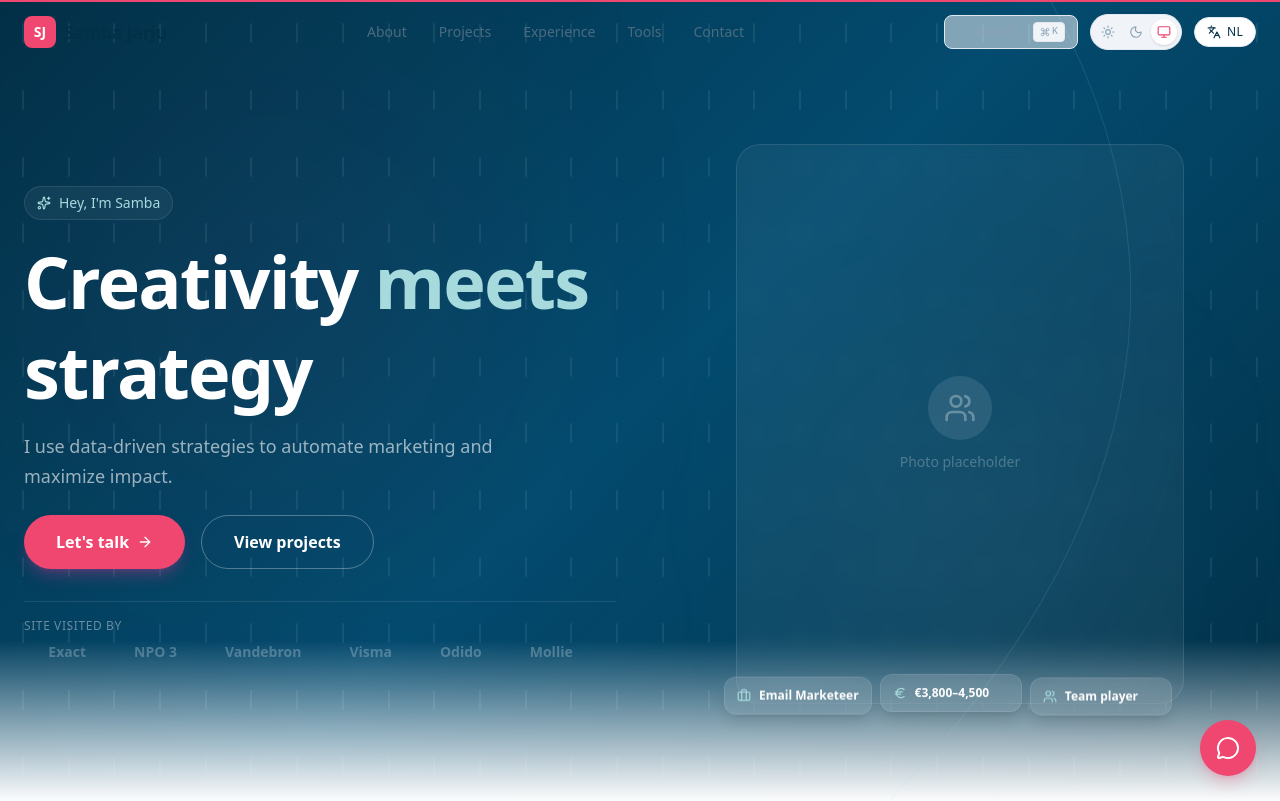
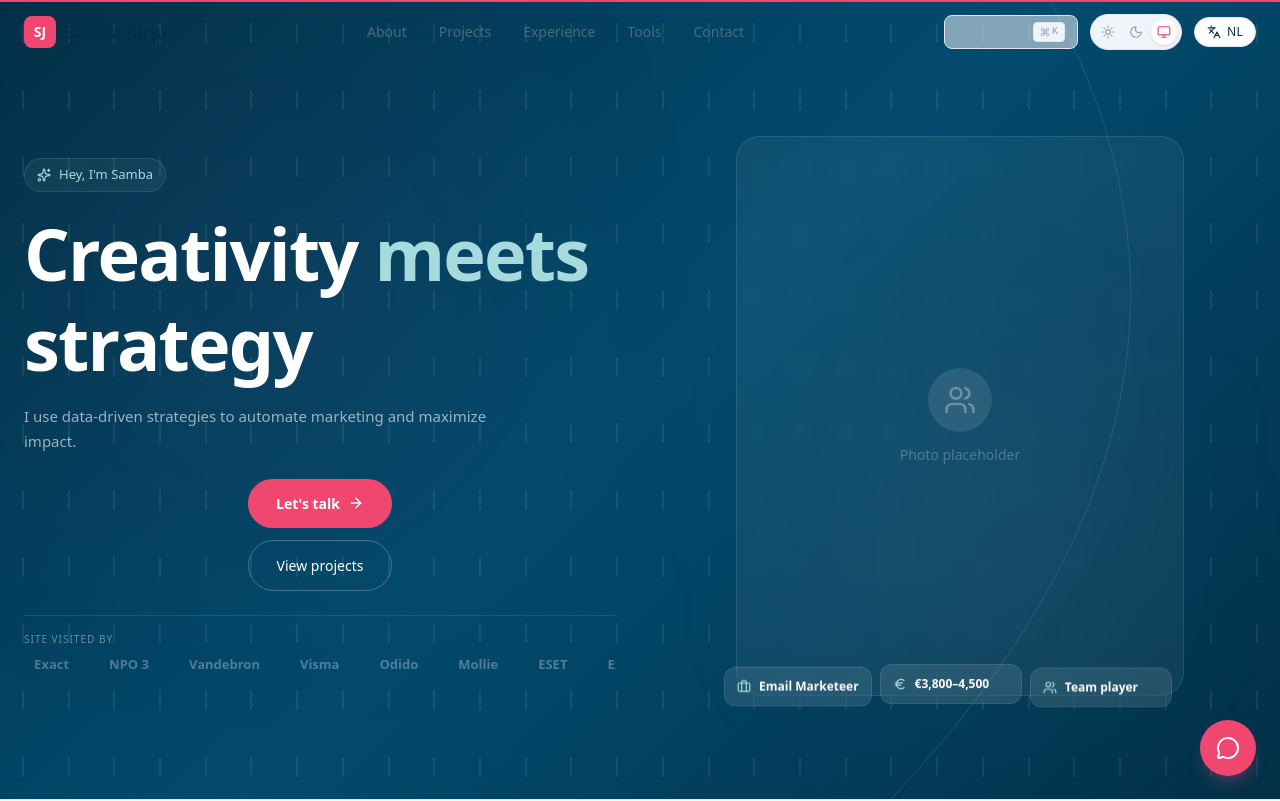
Before and after one commit to sambajarju2-png/sambajarju, a Next.js app: page /en in a window 1280 px wide. Shown: the top 801 px of the page. Built offline with nearby package versions, Linux system fonts and the light colour scheme.

Commit message:
nuclear fix: replace <a> with <button> for CTAs, 100% inline styles, remove gradient overlay

```diff
--- a/src/components/sections/hero.tsx
+++ b/src/components/sections/hero.tsx
@@ -56,26 +56,16 @@ const arcPaths = {
 };
 
 const allTools = [
-  { slug: 'react', color: '61DAFB' },
-  { slug: 'nextdotjs', color: 'ffffff' },
-  { slug: 'hubspot', color: 'FF7A59' },
-  { slug: 'supabase', color: '3FCF8E' },
-  { slug: 'figma', color: 'F24E1E' },
-  { slug: 'tailwindcss', color: '06B6D4' },
-  { slug: 'zapier', color: 'FF4F00' },
-  { slug: 'googleanalytics', color: 'E37400' },
-  { slug: 'salesforce', color: '00A1E0' },
-  { slug: 'resend', color: 'ffffff' },
-  { slug: 'semrush', color: 'FF642D' },
-  { slug: 'hotjar', color: 'FF3C00' },
-  { slug: 'typescript', color: '3178C6' },
-  { slug: 'postgresql', color: '4169E1' },
-  { slug: 'sanity', color: 'F03E2F' },
-  { slug: 'vercel', color: 'ffffff' },
-  { slug: 'make', color: '6D00CC' },
-  { slug: 'wordpress', color: '21759B' },
-  { slug: 'anthropic', color: 'D97757' },
-  { slug: 'googlegemini', color: '8E75B2' },
+  { slug: 'react', color: '61DAFB' }, { slug: 'nextdotjs', color: 'ffffff' },
+  { slug: 'hubspot', color: 'FF7A59' }, { slug: 'supabase', color: '3FCF8E' },
+  { slug: 'figma', color: 'F24E1E' }, { slug: 'tailwindcss', color: '06B6D4' },
+  { slug: 'zapier', color: 'FF4F00' }, { slug: 'googleanalytics', color: 'E37400' },
+  { slug: 'salesforce', color: '00A1E0' }, { slug: 'resend', color: 'ffffff' },
+  { slug: 'semrush', color: 'FF642D' }, { slug: 'hotjar', color: 'FF3C00' },
+  { slug: 'typescript', color: '3178C6' }, { slug: 'postgresql', color: '4169E1' },
+  { slug: 'sanity', color: 'F03E2F' }, { slug: 'vercel', color: 'ffffff' },
+  { slug: 'make', color: '6D00CC' }, { slug: 'wordpress', color: '21759B' },
+  { slug: 'anthropic', color: 'D97757' }, { slug: 'googlegemini', color: '8E75B2' },
 ];
 
 const FILING_COLS = 28;
@@ -99,38 +89,31 @@ export function Hero() {
     return () => window.removeEventListener('pointermove', onMove);
   }, [mouseX, mouseY]);
 
+  const scrollTo = (id: string) => {
+    document.getElementById(id)?.scrollIntoView({ behavior: 'smooth' });
+  };
+
   const companies = ['ESET', 'Exact', 'NPO 3', 'Vandebron', 'Visma', 'Odido', 'Mollie'];
 
   return (
-    <section ref={containerRef} className="relative overflow-hidden bg-background">
-      {/* Background */}
+    <section ref={containerRef} className="relative overflow-hidden">
+      {/* Background — no bottom gradient, clean edge */}
       <div className="absolute inset-0 pointer-events-none">
         <div className="absolute inset-0" style={{ background: 'var(--hero-gradient)' }} />
         <div className="absolute w-72 h-72 rounded-full blur-[140px]" style={{ background: 'rgba(239,71,111,0.12)', left: '10%', top: '20%' }} />
         <div className="absolute w-56 h-56 rounded-full blur-[120px]" style={{ background: 'rgba(167,218,220,0.1)', right: '15%', bottom: '20%' }} />
-        {/* Gradient fade — z-0 so it sits BEHIND the marquee text */}
-        <div className="absolute bottom-0 left-0 right-0 h-40 bg-gradient-to-t from-background to-transparent z-0" />
       </div>
 
-      {/* Magnetic Filings — full screen 1fr grid */}
+      {/* Magnetic Filings */}
       <div className="absolute inset-0 hidden lg:block pointer-events-none overflow-hidden z-[1]">
-        <div
-          className="w-full h-full opacity-50"
-          style={{
-            display: 'grid',
-            gridTemplateColumns: `repeat(${FILING_COLS}, 1fr)`,
-            gridTemplateRows: `repeat(${FILING_ROWS}, 1fr)`,
-            justifyItems: 'center',
-            alignItems: 'center',
-          }}
-        >
+        <div className="w-full h-full opacity-50" style={{ display: 'grid', gridTemplateColumns: `repeat(${FILING_COLS}, 1fr)`, gridTemplateRows: `repeat(${FILING_ROWS}, 1fr)`, justifyItems: 'center', alignItems: 'center' }}>
           {Array.from({ length: FILING_COUNT }).map((_, i) => (
             <Filing key={i} mouseX={mouseX} mouseY={mouseY} />
           ))}
         </div>
       </div>
 
-      {/* Orbital SVG — z-[15] above content glass card */}
+      {/* Orbital SVG */}
       <div className="absolute inset-0 hidden lg:block pointer-events-none z-[15]">
         <svg viewBox="0 0 1200 800" className="absolute inset-0 w-full h-full" preserveAspectRatio="xMidYMid slice">
           <path d={arcPaths[1]} fill="none" stroke="rgba(167,218,220,0.12)" strokeWidth="1" />
@@ -143,8 +126,6 @@ export function Hero() {
               <image href={`https://cdn.simpleicons.org/${tool.slug}/${tool.color}`} x="-10" y="-10" width="20" height="20" opacity="0.7" />
             </g>
           ))}
-          <circle r="2" fill="white" opacity="0.3"><animateMotion dur="18s" repeatCount="indefinite" path={arcPaths[1]} begin="-5s" /></circle>
-          <circle r="1.5" fill="#EF476F" opacity="0.4"><animateMotion dur="22s" repeatCount="indefinite" path={arcPaths[2]} begin="-12s" /></circle>
         </svg>
       </div>
 
@@ -160,39 +141,81 @@ export function Hero() {
               <h3 className="font-bold text-foreground">{selectedTool.name}</h3>
             </div>
             <p className="text-sm text-foreground-muted leading-relaxed">{selectedTool.usage}</p>
-            <a href="#tools" onClick={() => setSelectedTool(null)} className="inline-flex items-center gap-1 text-xs font-medium text-accent mt-3 hover:underline">See all tools <ArrowRight className="w-3 h-3" /></a>
           </motion.div>
         </div>
       )}
 
-      {/* Content — mobile: auto height, desktop: full viewport */}
-      <div className="relative z-10 w-full max-w-7xl mx-auto px-4 sm:px-6 flex flex-col justify-center min-h-[auto] lg:min-h-[100svh] pt-28 pb-12 lg:pt-[80px] lg:pb-[32px]">
+      {/* Content */}
+      <div className="relative z-10 w-full max-w-7xl mx-auto px-4 sm:px-6 flex flex-col justify-center min-h-[auto] lg:min-h-[100svh] pt-28 pb-16 lg:pt-[80px] lg:pb-[48px]">
         <div className="grid lg:grid-cols-2 gap-6 lg:gap-12 items-center w-full">
           <div>
-            <motion.div initial={{ opacity: 0, y: 20 }} animate={{ opacity: 1, y: 0 }} transition={{ type: 'spring', stiffness: 100, damping: 20 }} className="inline-flex items-center gap-2 px-3 py-1.5 rounded-full border border-white/10 bg-white/5 backdrop-blur-sm mb-4">
-              <Sparkles className="w-3.5 h-3.5" style={{ color: '#A7DADC' }} />
-              <span className="text-xs sm:text-sm font-medium" style={{ color: '#A7DADC' }}>{t('greeting')}</span>
+            <motion.div initial={{ opacity: 0, y: 20 }} animate={{ opacity: 1, y: 0 }} transition={{ type: 'spring', stiffness: 100, damping: 20 }} className="inline-flex items-center gap-2 px-3 py-1.5 rounded-full" style={{ border: '1px solid rgba(255,255,255,0.1)', background: 'rgba(255,255,255,0.05)' }}>
+              <Sparkles style={{ width: 14, height: 14, color: '#A7DADC' }} />
+              <span style={{ color: '#A7DADC', fontSize: 13, fontWeight: 500 }}>{t('greeting')}</span>
             </motion.div>
 
-            <motion.h1 initial={{ opacity: 0, y: 30 }} animate={{ opacity: 1, y: 0 }} transition={{ type: 'spring', stiffness: 80, damping: 18, delay: 0.1 }} className="text-3xl sm:text-4xl md:text-5xl lg:text-6xl xl:text-7xl font-extrabold leading-tight tracking-tight mb-4">
+            <motion.h1 initial={{ opacity: 0, y: 30 }} animate={{ opacity: 1, y: 0 }} transition={{ type: 'spring', stiffness: 80, damping: 18, delay: 0.1 }} className="text-3xl sm:text-4xl md:text-5xl lg:text-6xl xl:text-7xl font-extrabold leading-tight tracking-tight mt-4 mb-4">
               {t('title').split(' ').map((word: string, i: number) => (
                 <span key={i} style={{ color: i === 1 ? '#A7DADC' : '#ffffff' }}>{word}{' '}</span>
               ))}
             </motion.h1>
 
-            <motion.p initial={{ opacity: 0, y: 20 }} animate={{ opacity: 1, y: 0 }} transition={{ type: 'spring', stiffness: 100, damping: 20, delay: 0.3 }} className="text-sm sm:text-base lg:text-lg leading-relaxed mb-6 max-w-lg" style={{ color: 'rgba(255,255,255,0.6)' }}>
+            <motion.p initial={{ opacity: 0, y: 20 }} animate={{ opacity: 1, y: 0 }} transition={{ type: 'spring', stiffness: 100, damping: 20, delay: 0.3 }} style={{ color: 'rgba(255,255,255,0.6)', fontSize: 15, lineHeight: 1.7, maxWidth: 480, marginBottom: 24 }}>
               {t('subtitle')}
             </motion.p>
 
-            {/* CTAs — brute-forced with Tailwind, no external CSS classes */}
-            <motion.div initial={{ opacity: 0, y: 20 }} animate={{ opacity: 1, y: 0 }} transition={{ type: 'spring', stiffness: 100, damping: 20, delay: 0.4 }} className="flex flex-col sm:flex-row gap-4 w-full sm:w-auto mb-8">
-              <a href="#contact" className="group flex items-center justify-center gap-2 w-full sm:w-auto px-8 py-3.5 rounded-full bg-[#EF476F] hover:bg-[#d83c5f] transition-colors shadow-lg shadow-pink-500/25">
-                <span className="text-white font-semibold shrink-0">{t('cta_primary')}</span>
-                <ArrowRight className="text-white w-4 h-4 shrink-0 transition-transform group-hover:translate-x-1" />
-              </a>
-              <a href="#projects" className="group flex items-center justify-center gap-2 w-full sm:w-auto px-8 py-3.5 rounded-full border border-white/30 hover:border-white hover:bg-white/10 transition-all">
-                <span className="text-white font-semibold shrink-0">{t('cta_secondary')}</span>
-              </a>
+            {/*
+              NUCLEAR FIX: Using <button> instead of <a>.
+              Every <a> tag attempt has failed on mobile Safari.
+              <button> elements don't inherit anchor-specific browser resets.
+              ALL styling via inline style — zero Tailwind color classes.
+            */}
+            <motion.div initial={{ opacity: 0, y: 20 }} animate={{ opacity: 1, y: 0 }} transition={{ type: 'spring', stiffness: 100, damping: 20, delay: 0.4 }} style={{ display: 'flex', flexDirection: 'column', gap: 12, marginBottom: 24 }} className="sm:flex-row sm:items-center">
+              <button
+                type="button"
+                onClick={() => scrollTo('contact')}
+                style={{
+                  display: 'inline-flex',
+                  alignItems: 'center',
+                  justifyContent: 'center',
+                  gap: 8,
+                  padding: '14px 28px',
+                  borderRadius: 9999,
+                  border: 'none',
+                  backgroundColor: '#EF476F',
+                  color: '#ffffff',
+                  WebkitTextFillColor: '#ffffff',
+                  fontSize: 14,
+                  fontWeight: 600,
+                  cursor: 'pointer',
+                  fontFamily: 'inherit',
+                }}
+              >
+                {t('cta_primary')}
+                <ArrowRight style={{ width: 16, height: 16, color: '#ffffff' }} />
+              </button>
+              <button
+                type="button"
+                onClick={() => scrollTo('projects')}
+                style={{
+                  display: 'inline-flex',
+                  alignItems: 'center',
+                  justifyContent: 'center',
+                  gap: 8,
+                  padding: '14px 28px',
+                  borderRadius: 9999,
+                  border: '1px solid rgba(255,255,255,0.25)',
+                  backgroundColor: 'transparent',
+                  color: '#ffffff',
+                  WebkitTextFillColor: '#ffffff',
+                  fontSize: 14,
+                  fontWeight: 500,
+                  cursor: 'pointer',
+                  fontFamily: 'inherit',
+                }}
+              >
+                {t('cta_secondary')}
+              </button>
             </motion.div>
 
             {/* Badges */}
@@ -202,9 +225,9 @@ export function Hero() {
                 { icon: Euro, label: t('badge_salary') },
                 { icon: Users, label: t('badge_team') },
               ].map(({ icon: Icon, label }, i) => (
-                <div key={i} className="flex items-center gap-1.5 px-2.5 py-1.5 rounded-lg bg-white/10 border border-white/10 flex-shrink-0">
-                  <Icon className="w-3 h-3 flex-shrink-0" style={{ color: '#A7DADC' }} />
-                  <span className="text-[11px] font-semibold whitespace-nowrap" style={{ color: '#ffffff', WebkitTextFillColor: '#ffffff' }}>{label}</span>
+                <div key={i} style={{ display: 'flex', alignItems: 'center', gap: 6, padding: '6px 10px', borderRadius: 8, background: 'rgba(255,255,255,0.1)', border: '1px solid rgba(255,255,255,0.1)', flexShrink: 0 }}>
+                  <Icon style={{ width: 12, height: 12, color: '#A7DADC' }} />
+                  <span style={{ fontSize: 11, fontWeight: 600, color: '#ffffff', WebkitTextFillColor: '#ffffff', whiteSpace: 'nowrap' }}>{label}</span>
                 </div>
               ))}
             </motion.div>
@@ -213,20 +236,20 @@ export function Hero() {
             <div className="lg:hidden mb-4 overflow-hidden">
               <div className="flex gap-3 animate-marquee" style={{ width: 'max-content' }}>
                 {[...allTools, ...allTools].map((tool, i) => (
-                  <a key={`${tool.slug}-${i}`} href="#tools" className="w-8 h-8 rounded-lg bg-white/[0.07] border border-white/[0.08] flex items-center justify-center flex-shrink-0">
-                    <img src={`https://cdn.simpleicons.org/${tool.slug}/${tool.color}`} alt="" width={13} height={13} className="opacity-40" loading="lazy" />
-                  </a>
+                  <div key={`${tool.slug}-${i}`} onClick={() => scrollTo('tools')} style={{ width: 32, height: 32, borderRadius: 8, background: 'rgba(255,255,255,0.07)', border: '1px solid rgba(255,255,255,0.08)', display: 'flex', alignItems: 'center', justifyContent: 'center', flexShrink: 0, cursor: 'pointer' }}>
+                    <img src={`https://cdn.simpleicons.org/${tool.slug}/${tool.color}`} alt="" width={13} height={13} style={{ opacity: 0.4 }} loading="lazy" />
+                  </div>
                 ))}
               </div>
             </div>
 
-            {/* Company marquee — z-10 to stay above gradient */}
-            <motion.div initial={{ opacity: 0 }} animate={{ opacity: 1 }} transition={{ duration: 0.6, delay: 0.6 }} className="pt-4 border-t border-white/10 relative z-10">
-              <p className="text-[10px] sm:text-xs mb-2 uppercase tracking-wider" style={{ color: 'rgba(255,255,255,0.4)' }}>{t('visited')}</p>
+            {/* Company marquee */}
+            <motion.div initial={{ opacity: 0 }} animate={{ opacity: 1 }} transition={{ duration: 0.6, delay: 0.6 }} style={{ paddingTop: 16, borderTop: '1px solid rgba(255,255,255,0.1)' }}>
+              <p style={{ fontSize: 10, color: 'rgba(255,255,255,0.4)', marginBottom: 8, textTransform: 'uppercase', letterSpacing: '0.1em' }}>{t('visited')}</p>
               <div className="overflow-hidden relative">
                 <div className="flex animate-marquee whitespace-nowrap">
                   {[...companies, ...companies].map((name, i) => (
-                    <span key={i} className="text-xs sm:text-sm font-semibold mx-4 sm:mx-6" style={{ color: 'rgba(255,255,255,0.25)' }}>{name}</span>
+                    <span key={i} style={{ fontSize: 13, fontWeight: 600, color: 'rgba(255,255,255,0.3)', margin: '0 20px' }}>{name}</span>
                   ))}
                 </div>
               </div>
@@ -236,23 +259,23 @@ export function Hero() {
           {/* Right — Photo + badges (desktop) */}
           <motion.div initial={{ opacity: 0, x: 40 }} animate={{ opacity: 1, x: 0 }} transition={{ type: 'spring', stiffness: 60, damping: 18, delay: 0.3 }} className="relative hidden lg:block">
             <div className="relative w-full aspect-[4/5] max-w-md mx-auto">
-              <div className="absolute inset-0 rounded-3xl border border-white/10 bg-white/5 backdrop-blur-sm overflow-hidden">
-                <div className="absolute inset-0 flex items-center justify-center">
-                  <div className="text-center space-y-3">
-                    <div className="w-16 h-16 rounded-full bg-white/10 mx-auto flex items-center justify-center"><Users className="w-8 h-8" style={{ color: 'rgba(255,255,255,0.3)' }} /></div>
-                    <p className="text-sm" style={{ color: 'rgba(255,255,255,0.25)' }}>Photo placeholder</p>
+              <div style={{ position: 'absolute', inset: 0, borderRadius: 24, border: '1px solid rgba(255,255,255,0.1)', background: 'rgba(255,255,255,0.05)', backdropFilter: 'blur(8px)', overflow: 'hidden' }}>
+                <div style={{ position: 'absolute', inset: 0, display: 'flex', alignItems: 'center', justifyContent: 'center' }}>
+                  <div style={{ textAlign: 'center' }}>
+                    <div style={{ width: 64, height: 64, borderRadius: '50%', background: 'rgba(255,255,255,0.1)', margin: '0 auto 12px', display: 'flex', alignItems: 'center', justifyContent: 'center' }}><Users style={{ width: 32, height: 32, color: 'rgba(255,255,255,0.3)' }} /></div>
+                    <p style={{ fontSize: 14, color: 'rgba(255,255,255,0.25)' }}>Photo placeholder</p>
                   </div>
                 </div>
               </div>
-              <motion.div className="absolute -bottom-3 -left-3 right-3 flex gap-2" initial={{ opacity: 0, y: 20 }} animate={{ opacity: 1, y: 0 }} transition={{ type: 'spring', stiffness: 100, damping: 20, delay: 0.6 }}>
+              <motion.div style={{ position: 'absolute', bottom: -12, left: -12, right: 12, display: 'flex', gap: 8 }} initial={{ opacity: 0, y: 20 }} animate={{ opacity: 1, y: 0 }} transition={{ type: 'spring', stiffness: 100, damping: 20, delay: 0.6 }}>
                 {[
                   { icon: Briefcase, label: t('badge_role') },
                   { icon: Euro, label: t('badge_salary') },
                   { icon: Users, label: t('badge_team') },
                 ].map(({ icon: Icon, label }, i) => (
-                  <motion.div key={i} className="flex-1 flex items-center gap-2 px-3 py-2.5 rounded-xl bg-white/10 backdrop-blur-xl border border-white/10 shadow-lg" animate={{ y: [0, -4, 0] }} transition={{ duration: 3 + i, repeat: Infinity, ease: 'easeInOut', delay: i * 0.5 }}>
-                    <Icon className="w-3.5 h-3.5 flex-shrink-0" style={{ color: '#A7DADC' }} />
-                    <span className="text-xs font-semibold truncate" style={{ color: '#ffffff' }}>{label}</span>
+                  <motion.div key={i} style={{ flex: 1, display: 'flex', alignItems: 'center', gap: 8, padding: '10px 12px', borderRadius: 12, background: 'rgba(255,255,255,0.1)', backdropFilter: 'blur(20px)', border: '1px solid rgba(255,255,255,0.1)' }} animate={{ y: [0, -4, 0] }} transition={{ duration: 3 + i, repeat: Infinity, ease: 'easeInOut', delay: i * 0.5 }}>
+                    <Icon style={{ width: 14, height: 14, color: '#A7DADC', flexShrink: 0 }} />
+                    <span style={{ fontSize: 12, fontWeight: 600, color: '#ffffff', overflow: 'hidden', textOverflow: 'ellipsis', whiteSpace: 'nowrap' }}>{label}</span>
                   </motion.div>
                 ))}
               </motion.div>
@@ -260,6 +283,9 @@ export function Hero() {
           </motion.div>
         </div>
       </div>
+
+      {/* Clean bottom edge — simple divider, no gradient overlay */}
+      <div style={{ position: 'absolute', bottom: 0, left: 0, right: 0, height: 1, background: 'var(--border)' }} />
     </section>
   );
 }
```
